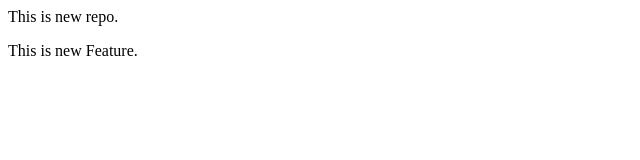
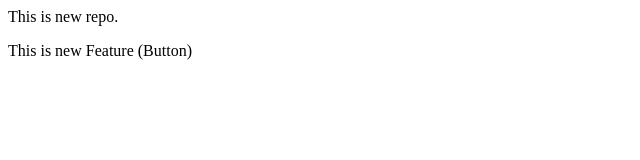
Before and after one commit to GowdaBalaji/localrepo, a plain HTML site: page index.html in a window 1280 px wide. Shown: the full height of the page, 0-640 px from the left. Drawn offline with Linux system fonts and the light colour scheme.

```diff
--- a/index.html
+++ b/index.html
@@ -1,2 +1,2 @@
 <p>This is new repo.</p>
-<p>This is new Feature.</p>
+<p>This is new Feature (Button)</p>
```
